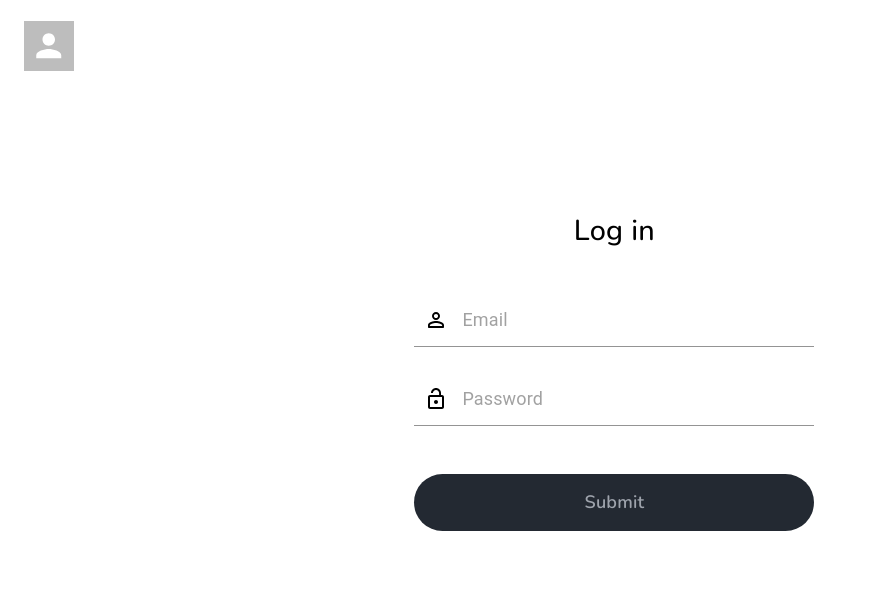
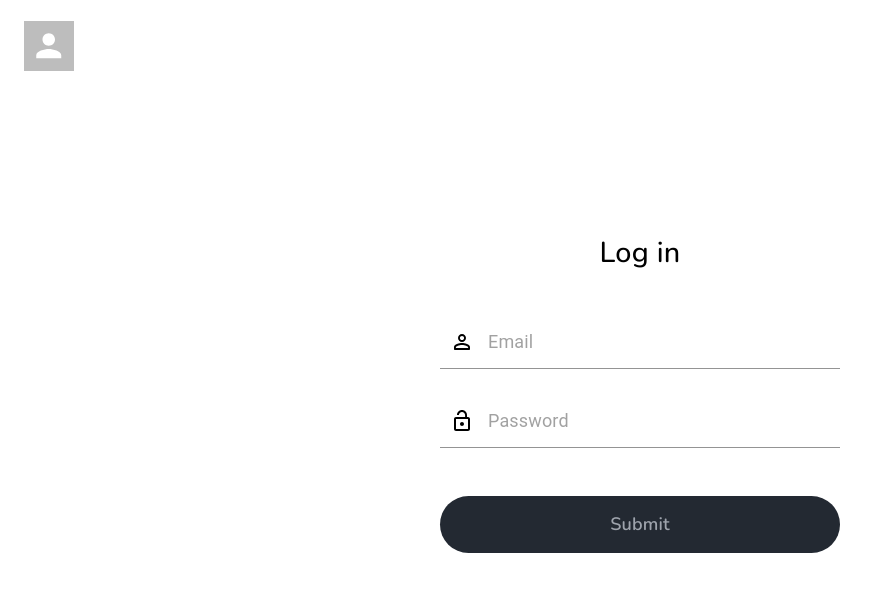
Before and after one commit to gnayiqnat/mss, a React (Vite) app: page / in a window 1280 px wide. Shown: the top 592 px of the page, without its empty margins (0-879 px from the left). Built offline with nearby package versions, Linux system fonts and the light colour scheme; no server answers.

Commit message:
Fix hroziontal scrollbar appearing at times

```diff
--- a/src/404.jsx
+++ b/src/404.jsx
@@ -13,14 +13,15 @@ export default function FourOFourPage() {
             >
                 <Box
                     sx={{
+                        overflow: 'hidden',
                         display: 'flex',
-                        height: '95dvh',
-                        width: '100vw',
+                        height: '100dvh',
+
                         justifyContent: 'center',
                         alignItems: 'center',
                     }}
                 >
-                    <Box sx={{ mt: -10}}>
+                    <Box>
                         <Typography
                             variant={isMobile ? 'h2' : 'h1'}
                             align='center'
--- a/src/App.css
+++ /dev/null
@@ -1,43 +0,0 @@
-#root {
-  width: 100vw;
-  max-width: 1280px;
-  margin: 0 auto;
-  padding: 2rem;
-  text-align: center;
-}
-
-.logo {
-  height: 6em;
-  padding: 1.5em;
-  will-change: filter;
-  transition: filter 300ms;
-}
-.logo:hover {
-  filter: drop-shadow(0 0 2em #646cffaa);
-}
-.logo.react:hover {
-  filter: drop-shadow(0 0 2em #61dafbaa);
-}
-
-@keyframes logo-spin {
-  from {
-    transform: rotate(0deg);
-  }
-  to {
-    transform: rotate(360deg);
-  }
-}
-
-@media (prefers-reduced-motion: no-preference) {
-  a:nth-of-type(2) .logo {
-    animation: logo-spin infinite 20s linear;
-  }
-}
-
-.card {
-  padding: 2em;
-}
-
-.read-the-docs {
-  color: #888;
-}
--- a/src/App.jsx
+++ b/src/App.jsx
@@ -202,7 +202,7 @@ function NavBar({ isLoggedIn }) {
             <AppBar
                 elevation={0}
                 sx={{
-                    position: 'relative',
+                    position: location.pathname == '/dashboard' && 'relative',
                     backgroundColor: 'white',
                     paddingTop: 1.75,
                 }}
--- a/src/Auth.jsx
+++ b/src/Auth.jsx
@@ -74,8 +74,8 @@ export default function Auth() {
                         alignItems: 'center',
                         flexDirection: 'column',
 
-                        width: '96vw',
-                        height: '75dvh',
+                        width: '100vw',
+                        height: '100dvh',
                     }}
                 >
                     <>
--- a/src/index.css
+++ b/src/index.css
@@ -1,19 +1,4 @@
-:root {
-  font-family: Nunito, system-ui, Avenir, Helvetica, Arial, sans-serif;
-  line-height: 1.5;
-  font-weight: 400;
-
-  background-color: #ffffff;
-
-  font-synthesis: none;
-  text-rendering: optimizeLegibility;
-  -webkit-font-smoothing: antialiased;
-  -moz-osx-font-smoothing: grayscale;
-}
-
 body {
   margin: 0;
-  display: flex;
-  min-width: 320px;
-  min-height: 100vh;
+  overflow-x: hidden;
 }
```
